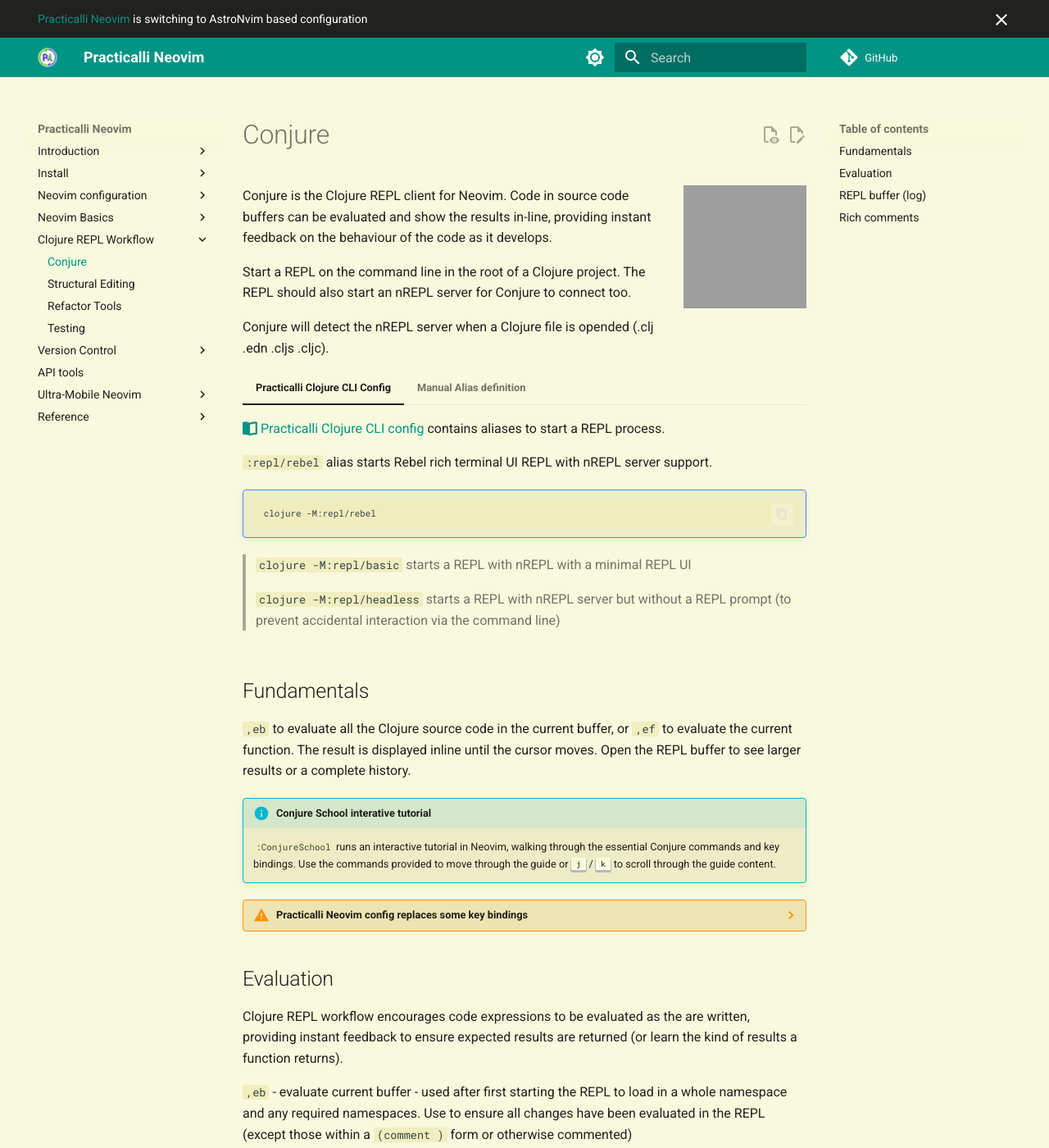
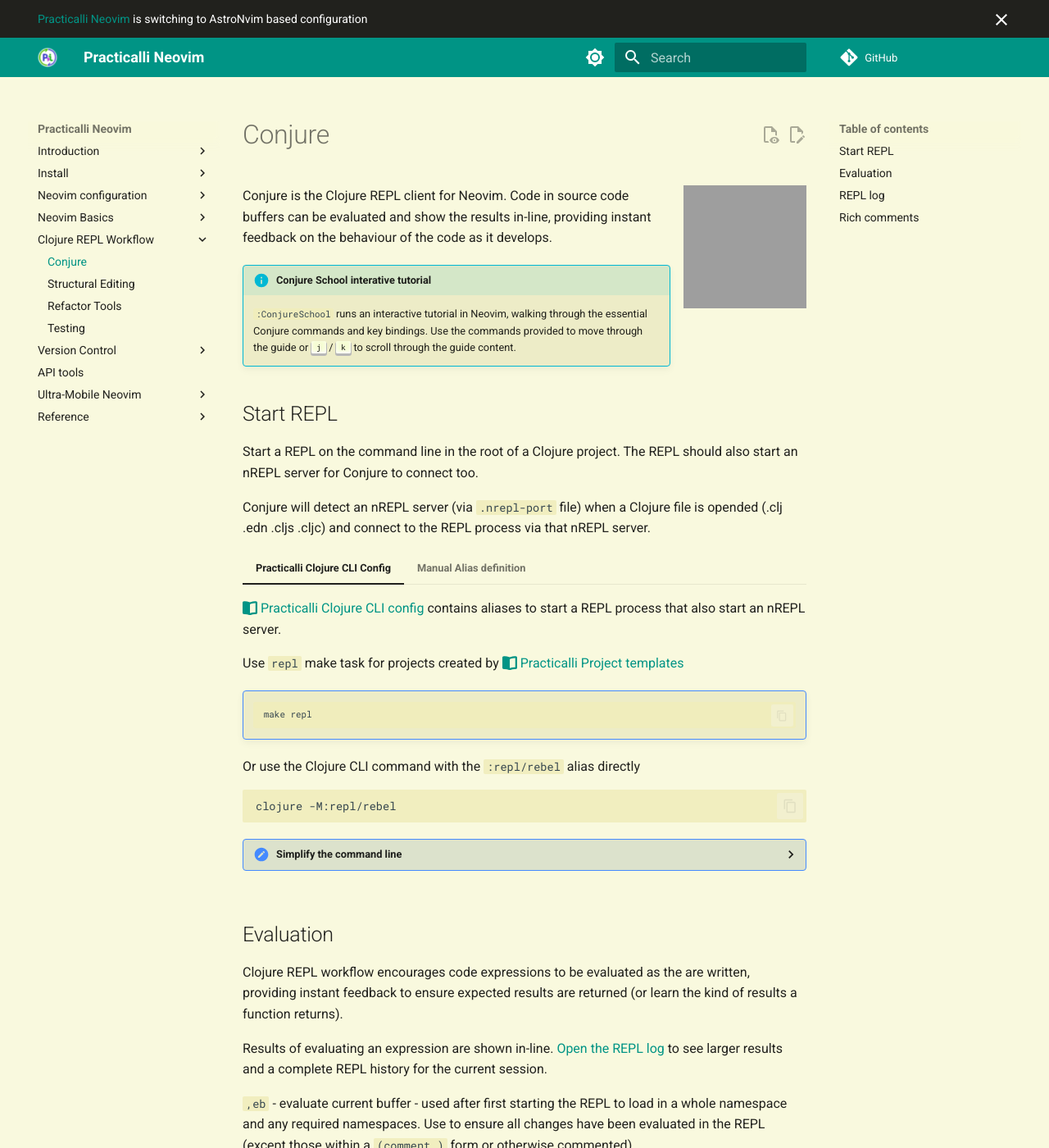
Before and after one commit to practicalli/neovim, an MkDocs documentation site: the page built from docs/repl-driven-development/conjure.md, in a window 1280 px wide and 1400 px high. Shown: the whole window at 82% size. Built offline with MkDocs 1.6.1 and Material for MkDocs 9.7.7, drawn with Linux system fonts in a browser that asks for light colours; plug-ins that fetch from the network failed and are left out; comment, search, counter and statistics services are not loaded; some of the changed text lies outside the part shown; grey boxes are pictures that could not be loaded.

Commit message:
repl: simplify conjure page and add more examples
- move clojureschool tutorial to start of page
- make task example to start repl
- simplify command line hint showing example make tasks
- add :repl/basic and :repl/headless commands to manual alias definition
- remove fundamentals section
- rename REPL log section (from REPL buffer)
- add info on starting REPL from neovim wiht vim-jack-in

````diff
--- a/docs/repl-driven-development/conjure.md
+++ b/docs/repl-driven-development/conjure.md
@@ -4,23 +4,62 @@
 
 Conjure is the Clojure REPL client for Neovim.  Code in source code buffers can be evaluated and show the results in-line, providing instant feedback on the behaviour of the code as it develops.
 
+!!! INFO "Conjure School interative tutorial"
+    `:ConjureSchool` runs an interactive tutorial in Neovim, walking through the essential Conjure commands and key bindings. Use the commands provided to move through the guide or ++"j"++ / ++"k"++ to scroll through the guide content.
+
+
+## Start REPL
+
 Start a REPL on the command line in the root of a Clojure project.  The REPL should also start an nREPL server for Conjure to connect too.
 
-Conjure will detect the nREPL server when a Clojure file is opended (.clj .edn .cljs .cljc).
+Conjure will detect an nREPL server (via `.nrepl-port` file) when a Clojure file is opended (.clj .edn .cljs .cljc) and connect to the REPL process via that nREPL server.
+
 
 === "Practicalli Clojure CLI Config"
-    [:fontawesome-solid-book-open: Practicalli Clojure CLI config](https://practical.li/clojure/clojure-cli/practicalli-config/){target=_blank} contains aliases to  start a REPL process.
+    [:fontawesome-solid-book-open: Practicalli Clojure CLI config](https://practical.li/clojure/clojure-cli/practicalli-config/){target=_blank} contains aliases to  start a REPL process that also start an nREPL server.
 
-    `:repl/rebel` alias starts Rebel rich terminal UI REPL with nREPL server support.
+
+    Use `repl` make task for projects created by [:fontawesome-solid-book-open: Practicalli Project templates](https://practical.li/clojure/clojure-cli/projects/templates/practicalli/){target=_blank}
 
     !!! NOTE ""
         ```shell
-        clojure -M:repl/rebel
+        make repl
         ```
 
-    > `clojure -M:repl/basic` starts a REPL with nREPL with a minimal REPL UI
-    >
-    > `clojure -M:repl/headless` starts a REPL with nREPL server but without a REPL prompt (to prevent accidental interaction via the command line)
+    Or use the Clojure CLI command with the `:repl/rebel` alias directly
+
+    ```shell
+    clojure -M:repl/rebel
+    ```
+
+    ??? HINT "Simplify the command line"
+
+        Add [a `Makefile` to define common tasks to simplify and add consistency to working with Clojure across projects](https://practical.li/blog/posts/make-clojure-tasks-simple-and-consistent/){target=_blank}  or shell script to simplify the commands used to call `clojure` to run common tasks
+
+        ```Makefile
+        repl:  ## Run Clojure REPL with rich terminal UI (Rebel Readline)
+            $(info --------- Run Rebel REPL ---------)
+            clojure -M:env/dev:env/test:repl/rebel
+
+
+        repl-reloaded:  ## Run Clojure REPL with hotload, reload and rich terminal UI (Rebel Readline)
+            $(info --------- Run Rebel REPL ---------)
+            clojure -M:env/dev:env/test:lib/reloaded:repl/rebel
+        ```
+
+        A `Makefile` can also include supporting commands, such as lint and format tools.
+
+        ```Makefile
+        # Run MegaLinter with custom configuration
+        lint:
+            $(info --------- MegaLinter Runner ---------)
+            mega-linter-runner --flavor java --env 'MEGALINTER_CONFIG=.github/linters/mega-linter.yml'
+        ```
+
+        [practicalli/dotfiles/Makefile](https://github.com/practicalli/dotfiles/blob/main/Makefile){target=_blank} contains tasks for Clojure development, including running a REPL, preparing dependencies, building an uberjar, lint & format Clojure and configuration files.
+
+        Docker related tasks to build, run and compose common images and containers are also included.
+
 
 === "Manual Alias definition"
     Add aliases to the user configuration for Clojure, e.g. `XDG_HOME_CONFIG/clojure/deps.edn` or `HOME/.clojure/deps.edn`
@@ -40,24 +79,20 @@
        :main-opts  ["--main" "nrepl.cmdline"
                     "--middleware" "[cider.nrepl/cider-middleware]"]}
     ```
+
+    `clojure -M:repl/basic` starts a REPL with nREPL with a minimal REPL UI
+
+    `clojure -M:repl/headless` starts a REPL with nREPL server but without a REPL prompt (to prevent accidental interaction via the command line)
+
     !!! INFO "Practicalli Clojure CLI Config aliases"
         [:fontawesome-solid-book-open: Practicalli Clojure CLI config](https://practical.li/clojure/clojure-cli/practicalli-config/){target=_blank} defines aliases for a wide range of community tools and libraries that extend the features of Clojure CLI
-
-
-## Fundamentals
-
-`,eb` to evaluate all the Clojure source code in the current buffer, or `,ef` to evaluate the current function.  The result is displayed inline until the cursor moves.  Open the REPL buffer to see larger results or a complete history.
-
-!!! INFO "Conjure School interative tutorial"
-    `:ConjureSchool` runs an interactive tutorial in Neovim, walking through the essential Conjure commands and key bindings. Use the commands provided to move through the guide or ++"j"++ / ++"k"++ to scroll through the guide content.
-
-??? WARNING "Practicalli Neovim config replaces some key bindings"
-    [practicalli/neovim-config-redux](https://github.com/practicalli/neovim-config-redux){target=_blank} replaces several key bindings to make them consistent with other Clojure editors
 
 
 ## Evaluation
 
 Clojure REPL workflow encourages code expressions to be evaluated as the are written, providing instant feedback to ensure expected results are returned (or learn the kind of results a function returns).
+
+Results of evaluating an expression are shown in-line.  [Open the REPL log](#repl-log) to see larger results and a complete REPL history for the current session.
 
 `,eb` - evaluate current buffer - used after first starting the REPL to load in a whole namespace and any required namespaces. Use to ensure all changes have been evaluated in the REPL (except those within a `(comment )` form or otherwise commented)
 
@@ -76,7 +111,7 @@
 `"cp` - paste contents of the register into buffer. The result of every evaluation is stored in a Neovim register as well as the log.
 
 
-## REPL buffer (log)
+## REPL log
 
 The Conjure REPL log shows the results of every evaluation for the current session.
 
@@ -105,3 +140,21 @@
 Expressions in rich comments are not included when evaluating the buffer or when expressions are evaluated via a namespace require.
 
 `,er` to evaluate the top level form within the rich comment, without evaluating the comment expression itself.
+
+
+??? INFO "Start REPL from Neovim"
+    Practicalli Configurations require the [:fontawesome-brands-github: vim-jack-in](https://github.com/clojure-vim/vim-jack-in){target=_blank} plugin to be added before this approach will work.
+
+    Start Neovim with a Clojure file, e.g. `nvim src/practialli/playground.clj` or run `nvim` and open a Clojure file, e.g. `*.clj`, `*.cljc`, `*.cljs` or `.edn`.
+
+    * `:Clj` command to start a REPL using Clojure CLI Tools
+    * `:Lein` command to start a REPL using Leiningen
+
+    > Neovim switches to a terminal state, use `C-\ C-n` to leave the terminal state.  Use `:N` or `:previous` to switch back to the source code buffer
+
+    `, c f` to connect to the REPL from Conjure, or simply open a Clojure file.  Automated connection will be added in a future version on Conjure.
+
+    > The `vim-jack-in` plugin enables Neovim to call out to Clojure tools or Leiningen to start a REPL and connect to it once its started.
+
+    A full screen REPL log is displayed.  `, l q` to close the log window and return to the Clojure file.
+    `, l v` to create a vertical split between code and REPL log, `, l h` for a horizontal split.
````
Also changed, not shown: CHANGELOG.md (+1 -0 lines).
